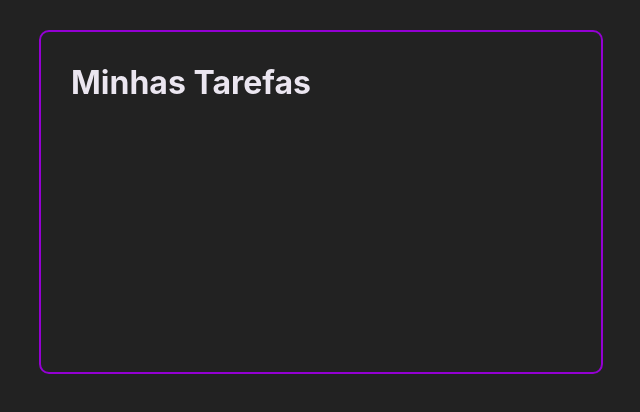
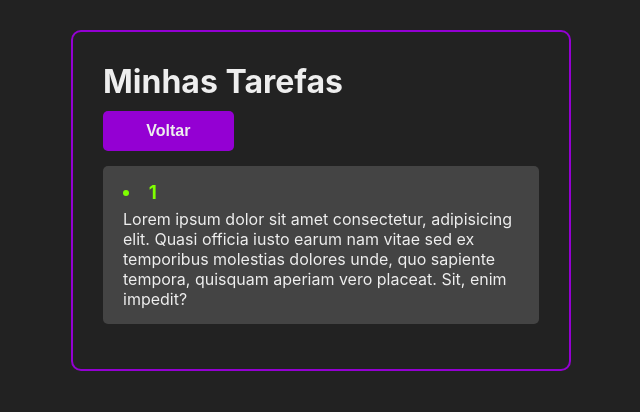
Before and after one commit to allysonsaraiva/listadetarefas, a React (Create React App) app: page /detalhes/1 in a window 1280 px wide. Before the commit this address had no page. Shown: the top 412 px of the page, without its empty margins (319-959 px from the left). Built offline with nearby package versions, Linux system fonts and the light colour scheme.

Commit message:
cria os detalhes das tarefas

```diff
--- a/src/App.css
+++ b/src/App.css
@@ -2,9 +2,9 @@
   max-width: 500px;
   min-height: 300px;
   margin: 30px auto;
-  padding: 10px 30px 30px;
+  padding: 30px;
   overflow: auto;
   border: 2px solid darkviolet;
   border-radius: 10px;
-  color: #ebe6f0;
+  color: #eee;
 }
--- a/src/App.jsx
+++ b/src/App.jsx
@@ -6,6 +6,7 @@ import Header from './components/Header'
 import AddTask from './components/AddTask'
 import TasksList from './components/TasksList'
 import './App.css'
+import TaskDetails from './components/TaskDetails'
 
 const App = () => {
   const [tasks, setTasks] = useState([
@@ -84,6 +85,12 @@ const App = () => {
               </>
             }
           ></Route>
+
+          <Route
+            path="/detalhes/:taskTitle"
+            exact
+            element={<TaskDetails />}
+          ></Route>
         </Routes>
       </div>
     </BrowserRouter>
--- a/src/components/AddTask.css
+++ b/src/components/AddTask.css
@@ -11,7 +11,7 @@
   border: none;
   flex: 2;
   background-color: #444;
-  color: #ebe6f0;
+  color: #eee;
   font-size: 16px;
 }
 
--- a/src/components/Botton.css
+++ b/src/components/Botton.css
@@ -5,7 +5,7 @@
   border-radius: 5px;
   width: 100%;
   font-size: 16px;
-    color: #ebe6f0;
+  color: #eee;
   font-weight: bold;
   cursor: pointer;
   border: none;
--- a/src/components/Header.jsx
+++ b/src/components/Header.jsx
@@ -1,7 +1,7 @@
 import React from 'react'
 
 const Header = () => {
-  return <h1 style={{ color: '#ebe6f0' }}>Minhas Tarefas</h1>
+  return <h1 style={{ color: '#eee' }}>Minhas Tarefas</h1>
 }
 
 export default Header
--- a/src/components/Task.css
+++ b/src/components/Task.css
@@ -5,7 +5,7 @@
   display: flex;
   border-radius: 5px;
   justify-content: space-between;
-  color: #ebe6f0;
+  color: #eee;
   align-items: center;
   cursor: pointer;
 }
--- /dev/null
+++ b/src/components/TaskDetails.css
@@ -0,0 +1,19 @@
+.task-details-container {
+  background: #444;
+  margin: 15px 0;
+  padding: 15px 20px;
+  display: flex;
+  flex-direction: column;
+  color: #eee;
+  border-radius: 5px;
+}
+
+.task-details-container h3 {
+  margin-bottom: 5px;
+  color: chartreuse;
+}
+
+.back-button-container {
+  width: 30%;
+  margin-top: 10px;
+}
--- /dev/null
+++ b/src/components/TaskDetails.jsx
@@ -0,0 +1,31 @@
+import React from 'react'
+import { useParams } from 'react-router-dom'
+
+import Button from './Button'
+import './TaskDetails.css'
+
+const TaskDetails = () => {
+  const params = useParams()
+
+  return (
+    <>
+      <div className="back-button-container">
+        <Button>Voltar</Button>
+      </div>
+
+      <div className="task-details-container">
+        <h3>
+          <li>{params.taskTitle}</li>
+        </h3>
+        <p>
+          Lorem ipsum dolor sit amet consectetur, adipisicing elit. Quasi
+          officia iusto earum nam vitae sed ex temporibus molestias dolores
+          unde, quo sapiente tempora, quisquam aperiam vero placeat. Sit, enim
+          impedit?
+        </p>
+      </div>
+    </>
+  )
+}
+
+export default TaskDetails
--- a/src/index.css
+++ b/src/index.css
@@ -1,3 +1,9 @@
+* {
+  margin: 0;
+  padding: 0;
+  box-sizing: border-box;
+}
+
 body {
   margin: 0;
   font-family: -apple-system, BlinkMacSystemFont, 'Segoe UI', 'Roboto', 'Oxygen',
```
Lines whose indentation alone changed are shown as unchanged.
